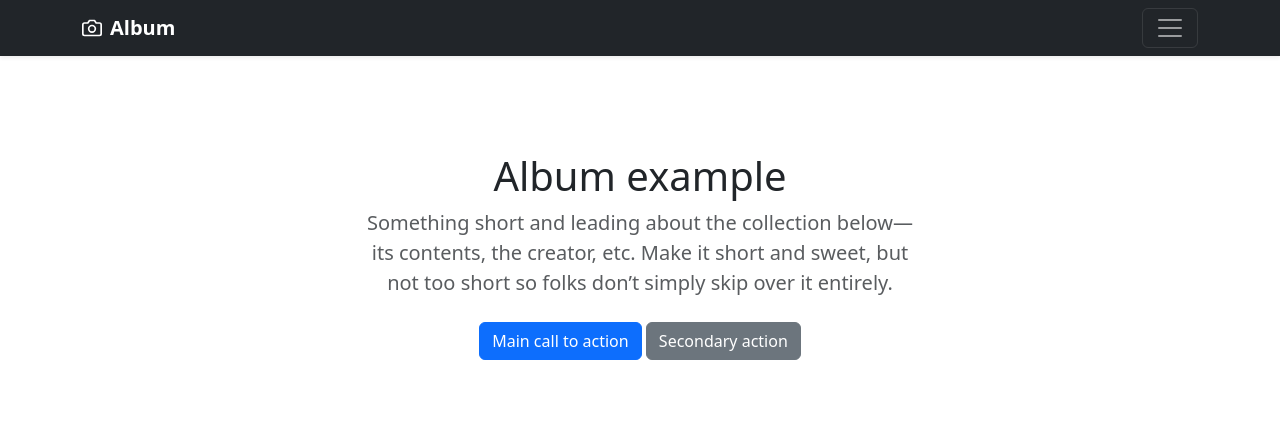
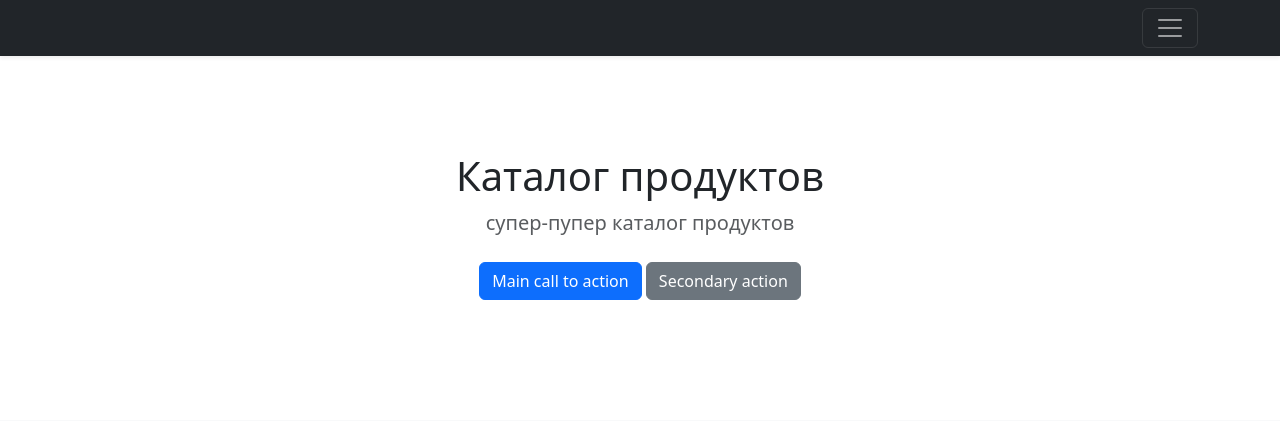
Before and after one commit to vladosik-13/Sky_pro_homework_22_Django, a Django app: page / in a window 1280 px wide. Shown: the top 421 px of the page. Run offline with Django 5.2, Linux system fonts and the light colour scheme; data comes from the database, SQL or seed files in the repository; some libraries are stand-ins or nearby versions.

Commit message:
Реализован подшаблон для главного меню

```diff
--- a/catalog/templates/catalog/base.html
+++ b/catalog/templates/catalog/base.html
@@ -153,35 +153,9 @@
 
 
 <header data-bs-theme="dark">
-  <div class="collapse text-bg-dark" id="navbarHeader">
-    <div class="container">
-      <div class="row">
-        <div class="col-sm-8 col-md-7 py-4">
-          <h4>About</h4>
-          <p class="text-body-secondary">Add some information about the album below, the author, or any other background context. Make it a few sentences long so folks can pick up some informative tidbits. Then, link them off to some social networking sites or contact information.</p>
-        </div>
-        <div class="col-sm-4 offset-md-1 py-4">
-          <h4>Contact</h4>
-          <ul class="list-unstyled">
-            <li><a href="#" class="text-white">Follow on Twitter</a></li>
-            <li><a href="#" class="text-white">Like on Facebook</a></li>
-            <li><a href="#" class="text-white">Email me</a></li>
-          </ul>
-        </div>
-      </div>
-    </div>
-  </div>
-  <div class="navbar navbar-dark bg-dark shadow-sm">
-    <div class="container">
-      <a href="#" class="navbar-brand d-flex align-items-center">
-        <svg xmlns="http://www.w3.org/2000/svg" width="20" height="20" fill="none" stroke="currentColor" stroke-linecap="round" stroke-linejoin="round" stroke-width="2" aria-hidden="true" class="me-2" viewBox="0 0 24 24"><path d="M23 19a2 2 0 0 1-2 2H3a2 2 0 0 1-2-2V8a2 2 0 0 1 2-2h4l2-3h6l2 3h4a2 2 0 0 1 2 2z"/><circle cx="12" cy="13" r="4"/></svg>
-        <strong>Album</strong>
-      </a>
-      <button class="navbar-toggler" type="button" data-bs-toggle="collapse" data-bs-target="#navbarHeader" aria-controls="navbarHeader" aria-expanded="false" aria-label="Toggle navigation">
-        <span class="navbar-toggler-icon"></span>
-      </button>
-    </div>
-  </div>
+
+{% include 'catalog/includes/inc_menu.html' %}
+
 </header>
 
 <main>
@@ -189,8 +163,8 @@
   <section class="py-5 text-center container">
     <div class="row py-lg-5">
       <div class="col-lg-6 col-md-8 mx-auto">
-        <h1 class="fw-light">Album example</h1>
-        <p class="lead text-body-secondary">Something short and leading about the collection below—its contents, the creator, etc. Make it short and sweet, but not too short so folks don’t simply skip over it entirely.</p>
+        <h1 class="fw-light">Каталог продуктов</h1>
+        <p class="lead text-body-secondary">супер-пупер каталог продуктов</p>
         <p>
           <a href="#" class="btn btn-primary my-2">Main call to action</a>
           <a href="#" class="btn btn-secondary my-2">Secondary action</a>
--- /dev/null
+++ b/catalog/templates/catalog/includes/inc_menu.html
@@ -0,0 +1,28 @@
+<div class="collapse text-bg-dark" id="navbarHeader">
+    <div class="container">
+      <div class="row">
+        <div class="col-sm-8 col-md-7 py-4">
+          <h4>"Медленный Овощ"</h4>
+          <p class="text-body-secondary">Маленький сайт-каталог продуктов</p>
+        </div>
+        <div class="col-sm-4 offset-md-1 py-4">
+          <h4>Навигация</h4>
+          <ul class="list-unstyled">
+            <li><a href="{% url 'catalog:product_list' %}" class="text-white">Главная</a></li>
+            <li><a href="#" class="text-white">Личный кабинет</a></li>
+            <li><a href="#" class="text-white">Регистрация</a></li>
+          </ul>
+        </div>
+      </div>
+    </div>
+  </div>
+  <div class="navbar navbar-dark bg-dark shadow-sm">
+    <div class="container">
+      <a href="#" class="navbar-brand d-flex align-items-center">
+
+      </a>
+      <button class="navbar-toggler" type="button" data-bs-toggle="collapse" data-bs-target="#navbarHeader" aria-controls="navbarHeader" aria-expanded="false" aria-label="Toggle navigation">
+        <span class="navbar-toggler-icon"></span>
+      </button>
+    </div>
+  </div>
--- a/catalog/urls.py
+++ b/catalog/urls.py
@@ -8,5 +8,5 @@ app_name = "catalog"
 urlpatterns = [
     path("home/", views.home, name="home"),
     path("contacts/", views.contacts, name="contacts"),
-    path ('', product_list)
+    path ('', product_list, name="product_list"),
 ]
```
